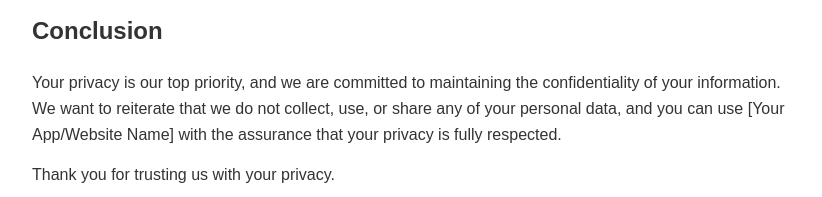
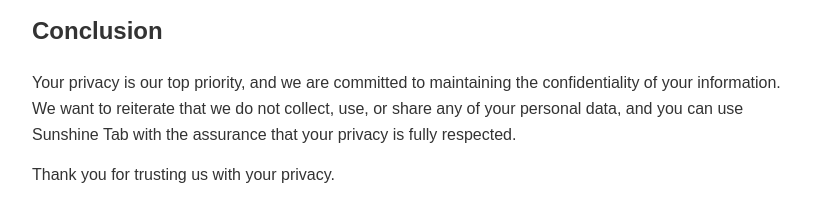
Before and after one commit to ianowira/sunshine, a browser extension: page src/privacy-policy.html in a window 1280 px wide. Shown: the part 1270-1467 px from the top of the page, without its empty margins (228-1050 px from the left). Drawn offline with Linux system fonts and the light colour scheme.

Commit message:
Update privacy-policy.html

```diff
--- a/src/privacy-policy.html
+++ b/src/privacy-policy.html
@@ -158,7 +158,7 @@
 
 		<h2>Conclusion</h2>
 
-		<p>Your privacy is our top priority, and we are committed to maintaining the confidentiality of your information. We want to reiterate that we do not collect, use, or share any of your personal data, and you can use [Your App/Website Name] with the assurance that your privacy is fully respected.</p>
+		<p>Your privacy is our top priority, and we are committed to maintaining the confidentiality of your information. We want to reiterate that we do not collect, use, or share any of your personal data, and you can use Sunshine Tab with the assurance that your privacy is fully respected.</p>
 
 		<p>Thank you for trusting us with your privacy.</p>
 	</main>
```
